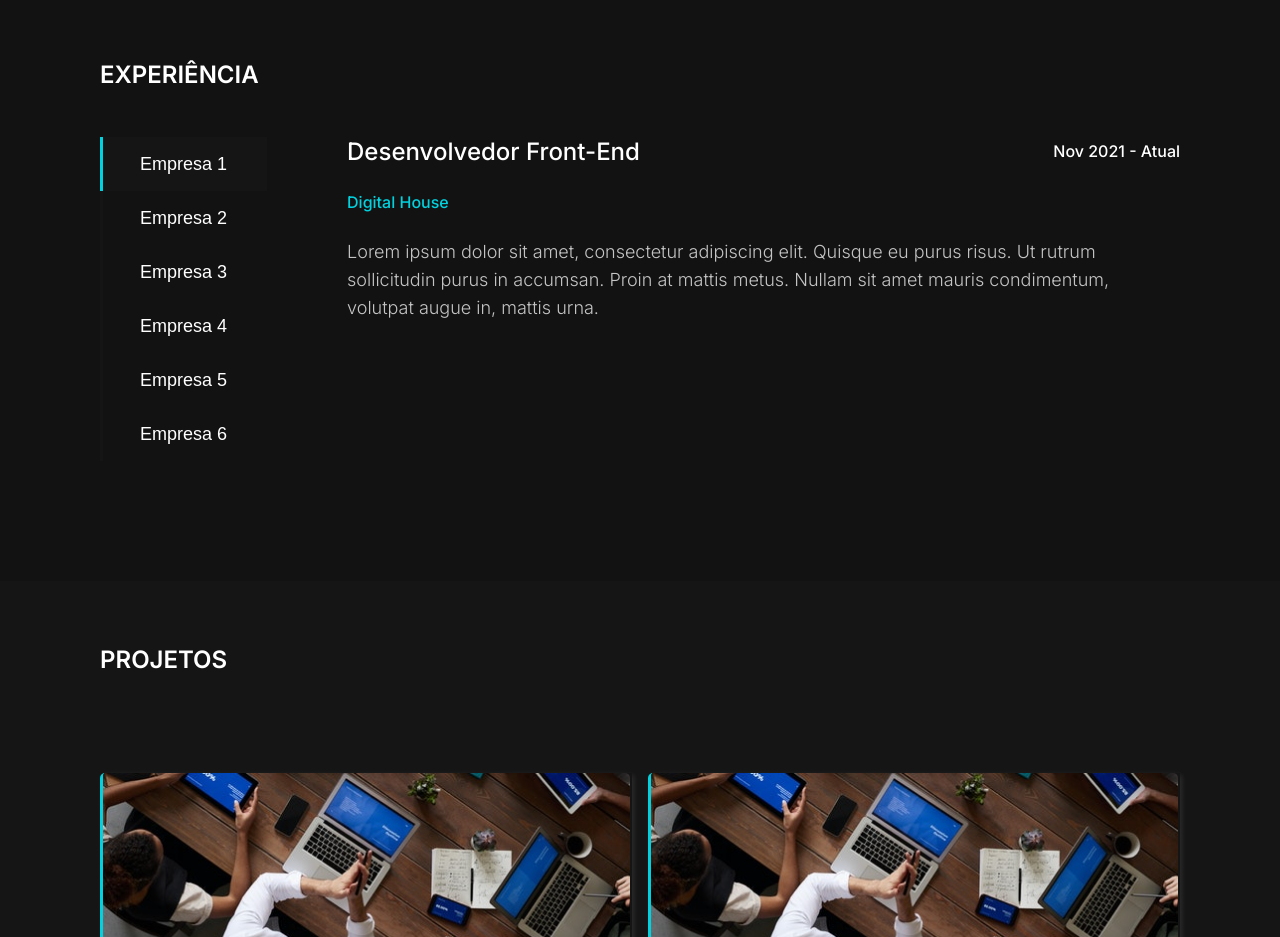
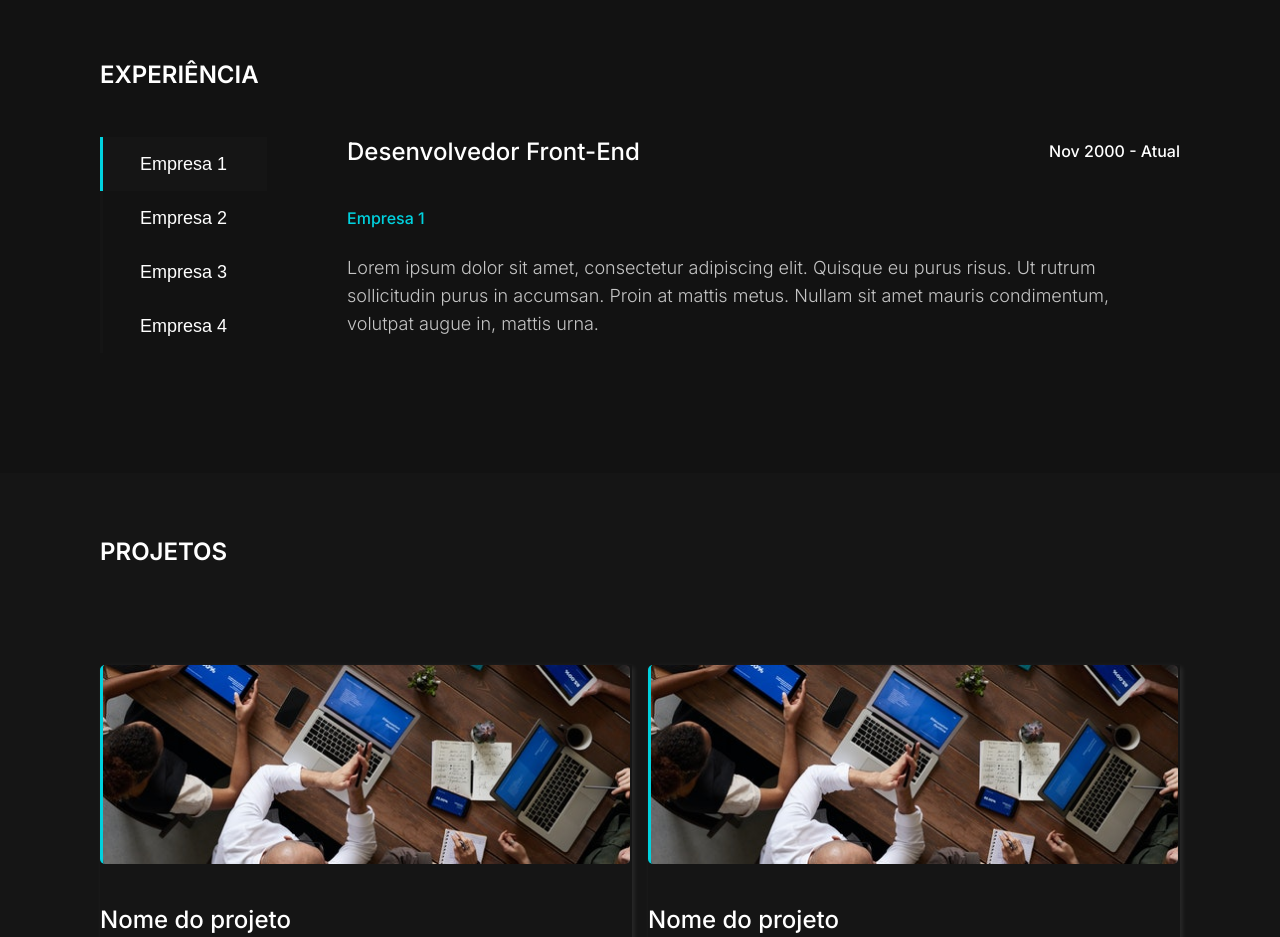
Before and after one commit to Eduardomarra/20-portfolio, a React (Create React App) app: page / in a window 1280 px wide. Shown: the part 1580-2517 px from the top of the page. Built offline with nearby package versions, Linux system fonts and the light colour scheme.

Commit message:
feat: created properties od jobLis and jobDescription

```diff
--- a/src/components/JobDescription/index.tsx
+++ b/src/components/JobDescription/index.tsx
@@ -1,23 +1,33 @@
 import React from 'react'
+import { JobData } from '../JobList'
 
-import { Description } from './styles'
+import { Description, Heading, Company, Wrapper } from './styles'
 
-export function JobDescription() {
+type DescriptionProps = {
+    isActive: boolean
+} & JobData
+
+export function JobDescription({
+    role,
+    dateFrom,
+    dateEnd,
+    current,
+    company,
+    description,
+    isActive = false
+}: DescriptionProps) {
     return (
         <>
-            <Description>
-                <h1>
-                    Desenvolvedor Front-End
-                    <span>Nov 2021 - Atual</span>
-                </h1>
-                <h3>Digital House</h3>
-                <p>
-                    Lorem ipsum dolor sit amet, consectetur adipiscing elit.
-                    Quisque eu purus risus. Ut rutrum sollicitudin purus in
-                    accumsan. Proin at mattis metus. Nullam sit amet mauris
-                    condimentum, volutpat augue in, mattis urna.
-                </p>
-            </Description>
+            <Wrapper isActive={isActive}>
+                <Heading>
+                    <h1>{role}</h1>
+                    <span>
+                        {dateFrom} - {current ? 'Atual' : dateEnd}
+                    </span>
+                </Heading>
+                <Company> {company}</Company>
+                <Description>{description}</Description>
+            </Wrapper>
         </>
     )
 }
--- a/src/components/JobDescription/styles.ts
+++ b/src/components/JobDescription/styles.ts
@@ -1,33 +1,69 @@
-import styled, { css } from 'styled-components'
+import styled, { css, keyframes } from 'styled-components'
 
-export const Description = styled.div`
+const aminaDescription = keyframes`
+    0% {
+        opacity: 0;
+        transform: translateY(-100px);
+    }
+    50% {
+        opacity: 1;
+        transform: translateY(50px);
+    }
+    100% {
+        transform: translateY(0);
+    }
+`
+
+type WrapperProps = {
+    isActive: boolean
+}
+
+export const Wrapper = styled.div<WrapperProps>`
+    ${({ isActive }) => css`
+        display: block;
+        animation: ${aminaDescription} 0.8s ease-in-out;
+
+        ${!isActive &&
+        css`
+            display: none;
+        `}
+    `}
+`
+
+export const Heading = styled.div`
     ${({ theme }) => css`
-        h1 {
+        display: flex;
+        align-items: center;
+        justify-content: space-between;
+        margin-bottom: ${theme.spacings.large};
+        h1,
+        span {
             font-weight: 500;
             font-size: ${theme.font.sizes.xlarge};
             line-height: 2.9rem;
             color: ${theme.colors.light};
-            display: flex;
-            align-items: center;
-            justify-content: space-between;
-            margin-bottom: ${theme.spacings.small};
-
+        }
         span {
             font-size: ${theme.font.sizes.medium};
         }
-        }
-        h3 {
+    `}
+`
+
+export const Company = styled.p`
+    ${({ theme }) => css`
         font-weight: 500;
         font-size: ${theme.font.sizes.medium};
         line-height: 2.4rem;
         color: ${theme.colors.primary};
         margin-bottom: ${theme.spacings.small};
-        }
-        p {
+    `}
+`
+
+export const Description = styled.p`
+    ${({ theme }) => css`
         font-weight: 300;
         font-size: ${theme.font.sizes.large};
         line-height: 2.8rem;
         color: ${theme.colors.grayLight};
-        }
     `}
 `
--- a/src/components/JobList/index.tsx
+++ b/src/components/JobList/index.tsx
@@ -1,64 +1,45 @@
 import React, { useState } from 'react'
 import { JobDescription } from '../JobDescription'
 
+import data from '../Json/Data.json'
+
 import { Navigation, NavigationItem } from './styles'
 
+export type JobData = {
+    id: number
+    role: string
+    dateFrom: string
+    dateEnd?: string
+    current: boolean
+    company: string
+    description: string
+}
+
 export function JobList() {
-    const [active, setActive] = useState('empresa1')
+    const [active, setActive] = useState(1)
 
     return (
         <>
             <Navigation>
-                <li>
-                    <NavigationItem
-                        isActive={active === 'empresa1'}
-                        onClick={() => setActive('empresa1')}
-                    >
-                        Empresa 1
-                    </NavigationItem>
-                </li>
-                <li>
-                    <NavigationItem
-                        isActive={active === 'empresa2'}
-                        onClick={() => setActive('empresa2')}
-                    >
-                        Empresa 2
-                    </NavigationItem>
-                </li>
-                <li>
-                    <NavigationItem
-                        isActive={active === 'empresa3'}
-                        onClick={() => setActive('empresa3')}
-                    >
-                        Empresa 3
-                    </NavigationItem>
-                </li>
-                <li>
-                    <NavigationItem
-                        isActive={active === 'empresa4'}
-                        onClick={() => setActive('empresa4')}
-                    >
-                        Empresa 4
-                    </NavigationItem>
-                </li>
-                <li>
-                    <NavigationItem
-                        isActive={active === 'empresa5'}
-                        onClick={() => setActive('empresa5')}
-                    >
-                        Empresa 5
-                    </NavigationItem>
-                </li>
-                <li>
-                    <NavigationItem
-                        isActive={active === 'empresa6'}
-                        onClick={() => setActive('empresa6')}
-                    >
-                        Empresa 6
-                    </NavigationItem>
-                </li>
+                {data.map((job) => (
+                    <li key={job.id}>
+                        <NavigationItem
+                            isActive={active === job.id}
+                            onClick={() => setActive(job.id)}
+                        >
+                            {job.company}
+                        </NavigationItem>
+                    </li>
+                ))}
             </Navigation>
-            <JobDescription />
+
+            {data.map((job: JobData) => (
+                <JobDescription
+                    key={job.id}
+                    isActive={job.id === active}
+                    {...job}
+                />
+            ))}
         </>
     )
 }
```
Lines whose indentation alone changed are shown as unchanged.
